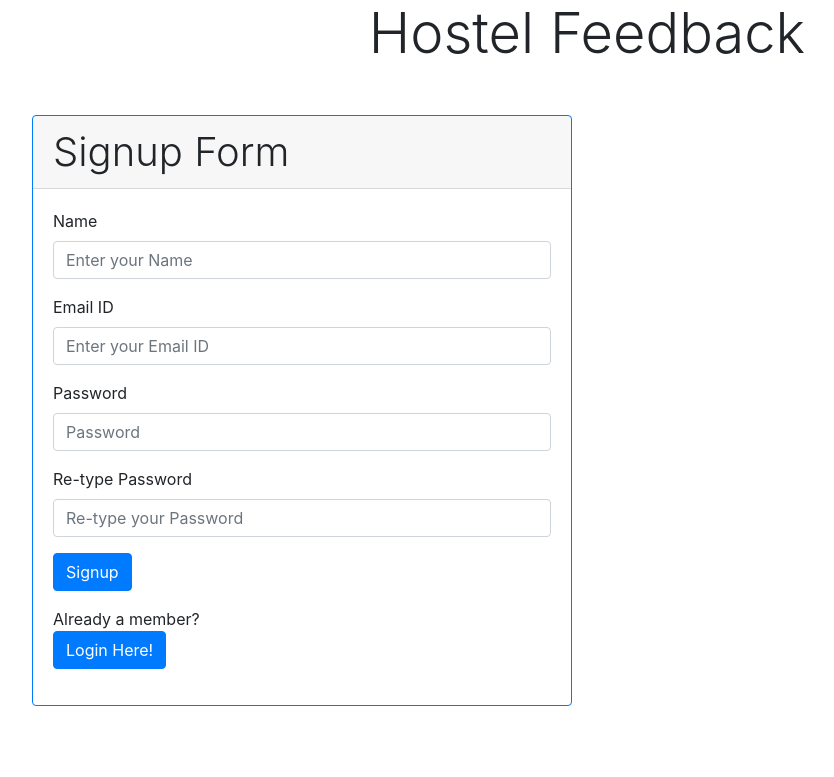
After one commit to shubham-shar/Hostel-Feedback, a Flask app: page /signup in a window 1280 px wide. The commit adds this page. Shown: the top 777 px of the page, without its empty margins (53-887 px from the left). Run offline with Flask 2, Linux system fonts and the light colour scheme; some libraries are stand-ins or nearby versions.

Commit message:
Signup and Login
Added signup and login functionality

```diff
--- a/server.py
+++ b/server.py
@@ -1,9 +1,10 @@
-from flask import Flask, render_template, url_for, request
+from flask import Flask, render_template, url_for, request, redirect
+from flask import session as term
 app = Flask(__name__)
 
 from sqlalchemy import create_engine
 from sqlalchemy.orm import sessionmaker
-from database import Base, OtherFeedback, FacilitiesFeedback, Water, Mess, staff
+from database import Base, OtherFeedback, FacilitiesFeedback, Water, Mess, staff, Students
 
 engine = create_engine('sqlite:///feedback.db')
 Base.metadata.bind = engine
@@ -15,6 +16,60 @@ session = DBSession()
 @app.route('/feedback')
 def Feedback():
     return render_template('feedback.html')
+
+@app.route('/signup', methods = ['GET', 'POST'])
+def Signup():
+    error = None
+    if request.method == 'POST':
+        password = request.form['Password']
+        repass = request.form['Repass']
+        email = request.form['Email']
+        student = session.query(Students).filter_by(email = email).first()
+        if student:
+            error = "Student exists"
+            return render_template('signup.html', error = error)
+
+        if password == repass:
+            student = Students(name = request.form['Name'], email = email)
+            student.hash_password(password)
+            session.add(student)
+            session.commit()
+            user = session.query(Students).filter_by(email = email).one()
+            term['logged_in'] = True
+            term['user_id'] = user.id
+            term['email'] = email
+            return redirect(url_for('Feedback'))
+        else:
+            error="password and retyped password not match"
+            return render_template('signup.html', error = error)
+    else:
+        return render_template('signup.html', error = error)
+
+@app.route('/login', methods=['GET', 'POST'])
+def Login():
+    error = None
+    if request.method == 'POST':
+        student = session.query(Students).filter_by(email = request.form['Email']).first()
+        if not student:
+            error = "Signup First or check your email again"
+            return render_template('login.html', error=error)
+        elif not student.verify_password(request.form['Password']):
+            error = "Wrong Password"
+            return render_template('login.html', error=error)
+        else:
+            term['logged_in'] = True
+            term['user_id'] = student.id
+            term['email'] = student.email
+            return redirect(url_for('Feedback'))
+    else:
+        return render_template('login.html', error=error)
+
+@app.route('/logout')
+def Logout():
+    del term['logged_in']
+    del term['user_id']
+    del term['email']
+    return redirect(url_for('Feedback'))
 
 @app.route('/feedback/staff', methods = ['GET', 'POST'])
 def StaffFeedback():
@@ -89,4 +144,5 @@ def Others():
 
 if __name__ == '__main__':
     app.debug = True
+    app.secret_key = "helkjrofidjojoidjgoivjdfio"
     app.run(host = '0.0.0.0', port = 8000)
--- /dev/null
+++ b/templates/formbase.html
@@ -0,0 +1,19 @@
+<!DOCTYPE html>
+<html>
+  <head>
+    <meta charset="utf-8">
+    <title>Feedback</title>
+    {% include 'header.html' %}
+  </head>
+  <body>
+    <div class="container">
+      <header class="row text-center mb-5">
+        <div class="col-12 display-4">
+          Hostel Feedback
+        </div>
+      </header>
+      {% block content %}
+      {% endblock %}
+    </div>
+  </body>
+</html>
--- a/templates/header.html
+++ b/templates/header.html
@@ -1,5 +1,6 @@
 <meta name="viewport" content="width=device-width, initial-scale=1">
-<link rel="stylesheet" href="https://maxcdn.bootstrapcdn.com/bootstrap/4.0.0-beta.2/css/bootstrap.min.css">
-<script src="https://ajax.googleapis.com/ajax/libs/jquery/3.2.1/jquery.min.js"></script>
-<script src="https://cdnjs.cloudflare.com/ajax/libs/popper.js/1.12.6/umd/popper.min.js"></script>
-<script src="https://maxcdn.bootstrapcdn.com/bootstrap/4.0.0-beta.2/js/bootstrap.min.js"></script>
+<link rel="stylesheet" href="https://maxcdn.bootstrapcdn.com/bootstrap/4.0.0/css/bootstrap.min.css">
+<script src="https://code.jquery.com/jquery-3.2.1.slim.min.js"></script>
+<script src="https://ajax.googleapis.com/ajax/libs/jquery/3.3.1/jquery.min.js"></script>
+<script src="https://cdnjs.cloudflare.com/ajax/libs/popper.js/1.12.9/umd/popper.min.js"></script>
+<script src="https://maxcdn.bootstrapcdn.com/bootstrap/4.0.0/js/bootstrap.min.js"></script>
--- /dev/null
+++ b/templates/signup.html
@@ -0,0 +1,46 @@
+{% extends 'formbase.html' %}
+  {% block content %}
+  <div class="row">
+    <div class="col-md-6">
+      <div class="card border-primary">
+        <div class="card-header bg-muted h1 font-weight-light">
+          Signup Form
+        </div>
+        <div class="card-body">
+          <form action="{{url_for('Signup')}}" method="POST">
+            <div class="form-group">
+              {% if error %}
+                <label class="text-danger">{{error}}</label><br>
+              {% endif %}
+              <label for="name">Name</label>
+              <input type="text" class="form-control" name="Name" id="Name" placeholder="Enter your Name" required>
+            </div>
+            <div class="form-group">
+              <label for="email">Email ID</label>
+              <input type="text" class="form-control" name="Email" id="email" placeholder="Enter your Email ID" required>
+            </div>
+            <div class="form-group">
+              <label for="password">Password</label>
+              <input type="password" class="form-control" name="Password" id="password" placeholder="Password" required>
+            </div>
+            <div class="form-group">
+              <label for="repass">Re-type Password</label>
+              <input type="password" class="form-control" name="Repass" id="repass" placeholder="Re-type your Password" required>
+            </div>
+            <div class="form-group">
+              <button type="submit" class="btn btn-primary">Signup</button>
+            </div>
+            <div class="form-group">
+              <span>Already a member?</span><br>
+              <a href="{{url_for('Login')}}">
+                <button type="button" class="btn btn-primary">Login Here!</button>
+              </a>
+            </div>
+          </form>
+        </div>
+      </div>
+
+      <br><br><br>
+    </div>
+  </div>
+  {% endblock %}
```
Also changed, not shown: database.py (+9 -2 lines), templates/base.html (+16 -1 lines), templates/login.html (added, +36 -0 lines), feedback.db.
